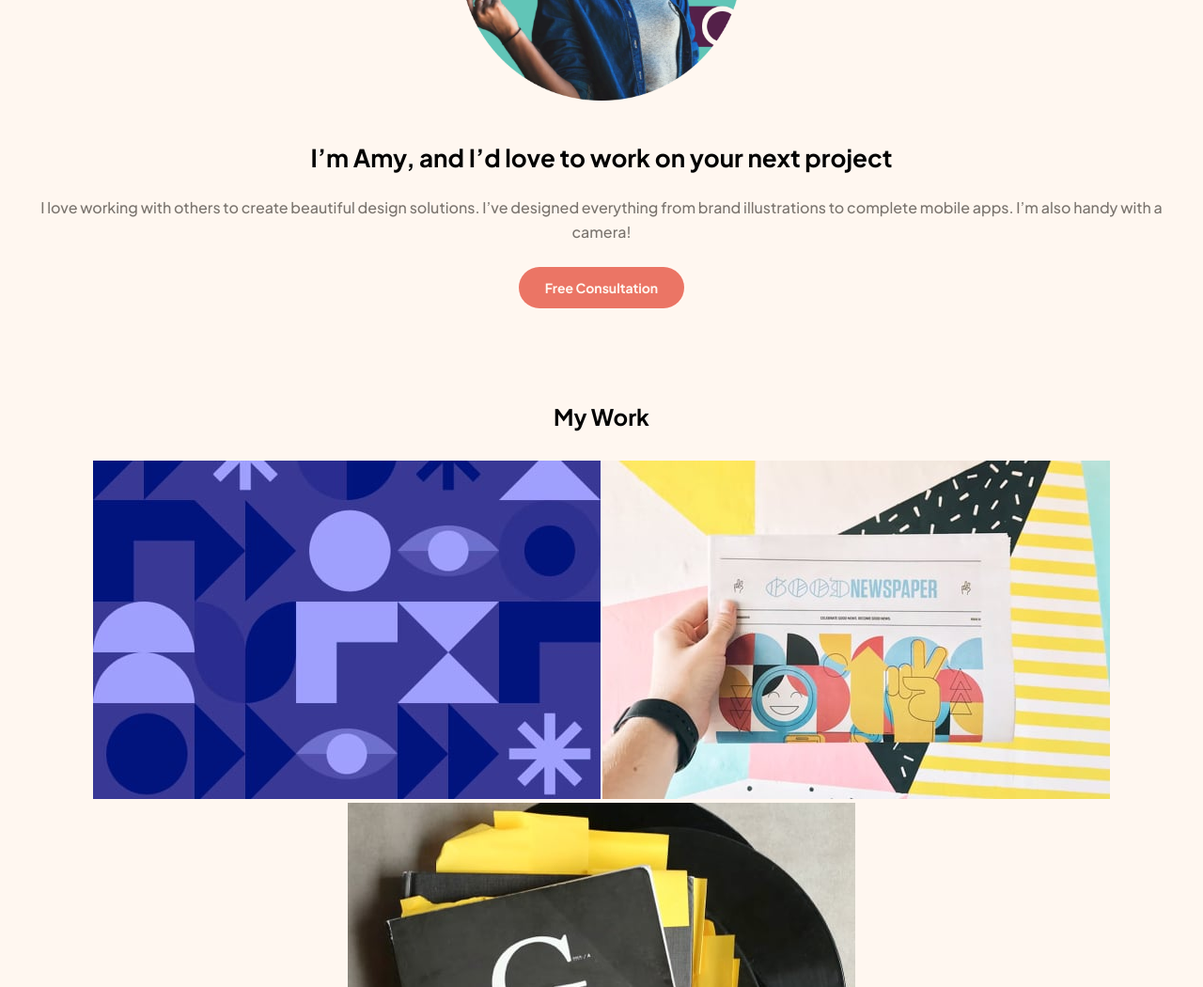
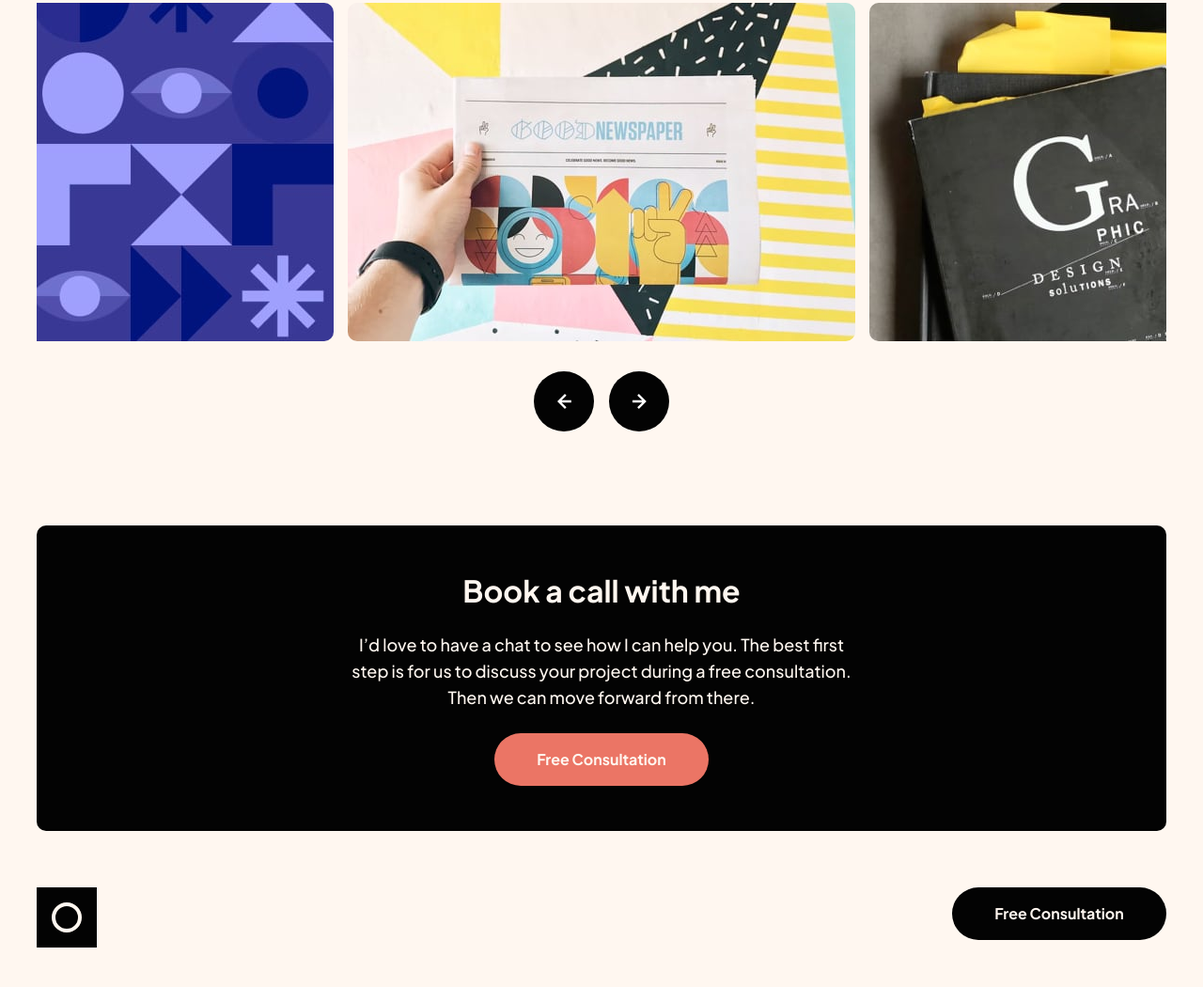
Before and after one commit to AlexTsamala/Single-page-design-portfolio, a plain HTML site: page index.html in a window 1280 px wide. Shown: the part 1750-2800 px from the top of the page at 94% size. Drawn offline with Linux system fonts and the light colour scheme.

Commit message:
finished work on tablet version

```diff
--- a/index.html
+++ b/index.html
@@ -21,11 +21,12 @@
                 </p>
             </div>
             <div class="images-container">
+                <div class="section-1">
                     <div class="graphic-design-box box-style">
                         <img class="profession-pictures" alt="graphic-design" src="./assets/pattern-graphic-design.svg"/>
                         <span class="profession-texts">Graphic Design</span>
                     </div>
-                <div class="uiux-and-app-Box">
+                    <div class="uiux-app-illustration-section">
                         <div class="ui-ux-box box-style">
                             <img class="little-profession-images" alt="ui-ux-picture" src="./assets/pattern-ui-ux.svg"/>
                             <span class="profession-texts">UI/UX</span>
@@ -34,11 +35,14 @@
                             <img class="little-profession-images" alt="apps-picture" src="./assets/pattern-apps.svg"/>
                             <span class="profession-texts">Apps</span>
                         </div>
-                </div>
+
                         <div class="illustrations-box box-style">
                             <img class="profession-pictures" alt="illustrations-picture" src="./assets/pattern-illustrations.svg"/>
                             <span class="profession-texts">Illustrations</span>
                         </div>
+                    </div>
+                </div>
+                <div class="section-2">
                     <div class="photography-box box-style">
                         <img class="profession-pictures" alt="photography-picture" src="./assets/pattern-photography.svg"/>
                         <span class="profession-texts">Photography</span>
@@ -46,6 +50,7 @@
                     <div class="motion-graphics-box box-style">
                         <img class="profession-pictures" alt="motion-graphics-picture" src="./assets/pattern-motion-graphics.svg"/>
                         <span class="profession-texts">Motion Graphics</span>
+                    </div>
                 </div>
             </div>
             <div class="girls-container">
@@ -64,9 +69,9 @@
                     <img class="slide-images" alt="image-slide-3" src="./assets/image-slide-3.jpg"/>
                     <img class="slide-images" alt="image-slide-4" src="./assets/image-slide-4.jpg"/>
                 </div>
-                <div>
-                    <button type="button" id="left-slide-button"><img alt="left-arrow" src="./assets/icon-arrow-left.svg"/></button>
-                    <button type="button" id="right-slide-button"><img alt="left-arrow" src="./assets/icon-arrow-right.svg"/></button>
+                <div class="slider-buttons-box">
+                    <button type="button"  id="left-slide-button"><img alt="left-arrow" src="./assets/icon-arrow-left.svg"/></button>
+                    <button type="button"  id="right-slide-button"><img alt="left-arrow" src="./assets/icon-arrow-right.svg"/></button>
                 </div>
             </div>
             <footer>
--- a/style.css
+++ b/style.css
@@ -42,6 +42,7 @@ header{
     height: 44px;
     width: 176px;
     cursor: pointer;
+    border: none;
 }
 
 .top-header{
@@ -80,6 +81,12 @@ header{
     align-items: center;
 }
 
+.section-1{
+    display: flex;
+    flex-direction: column;
+    align-items: center;
+}
+
 .profession-texts{
     font-size: 24px;
     font-weight: 700;
@@ -109,10 +116,13 @@ header{
     transform: translate(190px, 24px);
 }
 
-.uiux-and-app-Box{
+.uiux-app-illustration-section{
     margin-bottom: 24px;
     display: flex;
+    flex-wrap: wrap;
+    justify-content: center;
     gap: 24px;
+    max-width: 700px;
 }
 
 .ui-ux-box{
@@ -145,7 +155,6 @@ header{
     width: 343px;
     border-radius: 8px;
     background-color:#61C4B7;
-    margin-top: 24px;
     margin-bottom: 24px;
 }
 
@@ -196,6 +205,7 @@ header{
 
 .sliders-container{
     margin-bottom: 100px;
+
 }
 
 .sliders-container h2{
@@ -206,3 +216,223 @@ header{
     color:#030303;
     margin-bottom: 32px;
 }
+
+.images-container-slide{
+    display: flex;
+    gap: 15px;
+    justify-content: center;
+    margin-bottom: 32px;
+    overflow: hidden;
+}
+
+.slide-images{
+    border-radius: 10px;
+    width: 71%;
+    transition: 0.3s;
+}
+
+.slider-buttons-box{
+    display: flex;
+    justify-content: center;
+    gap: 16px;
+}
+
+#left-slide-button{
+    height: 64px;
+    width: 64px;
+    background-color: #030303;
+    border-radius: 50%;
+    display: flex;
+    justify-content: center;
+    align-items: center;
+    cursor: pointer;
+    border:none;
+}
+
+#right-slide-button{
+    height: 64px;
+    width: 64px;
+    background-color: #030303;
+    border-radius: 50%;
+    display: flex;
+    justify-content: center;
+    align-items: center;
+    cursor: pointer;
+    border:none;
+}
+
+.container-of-booking{
+    margin-bottom: 42px;
+    background-color: #030303;
+    border-radius: 10px;
+    display: flex;
+    flex-direction: column;
+    align-items: center;
+}
+
+.container-of-booking h2{
+    font-size: 26px;
+    font-weight: 700;
+    line-height: 33px;
+    color:#FFF7F0;
+    padding-top: 49px;
+    padding-bottom: 24px;
+}
+
+.container-of-booking p{
+    color:#FFF7F0;
+    max-width:296px;
+}
+
+.container-of-booking button{
+    margin-bottom: 48px;
+}
+
+#left-slide-button:hover{
+    background-color: #755CDE;
+}
+
+#right-slide-button:hover{
+    background-color: #755CDE;
+}
+
+.black-button:hover{
+    background-color: #755CDE;
+}
+
+.light-red-button:hover{
+    background-color: #F6A560;
+}
+
+@media (min-width:768px) {
+
+.main-container{
+    margin:34px 39px 56px;
+}
+
+.logo-image{
+    height: 64px;
+    width: 64px;
+}
+
+.black-button{
+    height: 56px;
+    width: 228px;
+    font-size: 16px;
+    font-weight: 700;
+    line-height: 28px;
+}
+
+.top-header h1{
+    font-size: 44px;
+    font-weight: 700;
+    line-height: 55px;
+}
+
+.top-header p{
+    max-width: 573px;
+}
+
+.texts{
+    font-size: 18px;
+    font-weight: 500;
+    line-height: 28px;
+}
+
+.uiux-app-illustration-section{
+    max-width: 345px;
+}
+
+.section-1{
+    flex-direction: row;
+    gap: 24px;
+}
+
+.section-2{
+    display: flex;
+    gap: 24px;
+}
+
+.amy-text-box {
+    display: flex;
+    flex-direction: column;
+}
+
+.amy-text-box h1{
+    font-size: 32px;
+    font-weight: 700;
+    line-height: 40px;
+    text-align: left;
+}
+
+.amy-text-box p{
+    text-align: left;
+}
+
+.light-red-button{
+    height: 56px;
+    width: 228px;
+    font-size: 16px;
+    font-weight: 700;
+    line-height: 28px;
+}
+
+.amy-image{
+    width:364px;
+    height:364px;
+    transform: translateX(-23%);
+}
+
+.container-of-booking{
+    margin-bottom: 60px;
+}
+
+.container-of-booking h2{
+    font-size: 32px;
+    font-weight: 700;
+    line-height: 40px;
+}
+
+.container-of-booking p{
+    min-width:540px;
+}
+}
+
+@media (min-width:1440px) {
+.main-container{
+    margin:34px 165px 64px;
+}
+
+.top-header{
+    margin-bottom: 80px;
+}
+
+.top-header p{
+    min-width: 730px;
+}
+
+.images-container{
+    flex-direction: row;
+    align-items: flex-start;
+    gap:24px;
+}
+
+.graphic-design-box{
+    width:354px;
+}
+
+.section-2{
+    flex-direction: column;
+}
+
+.photography-box{
+    margin-bottom: 0;
+    width: 354px;
+}
+
+ .motion-graphics-box{
+    height: 158px;
+    width: 354px;
+}
+
+}
```
Lines whose indentation alone changed are shown as unchanged.
